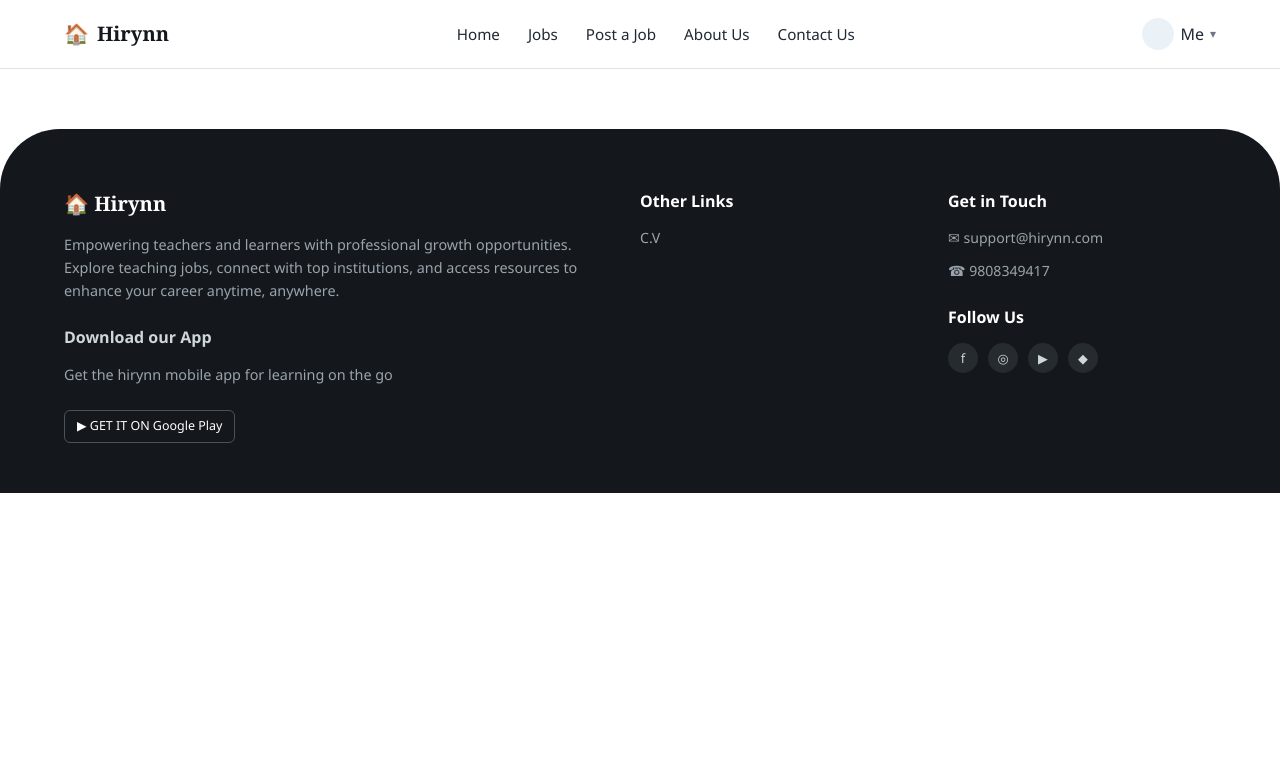
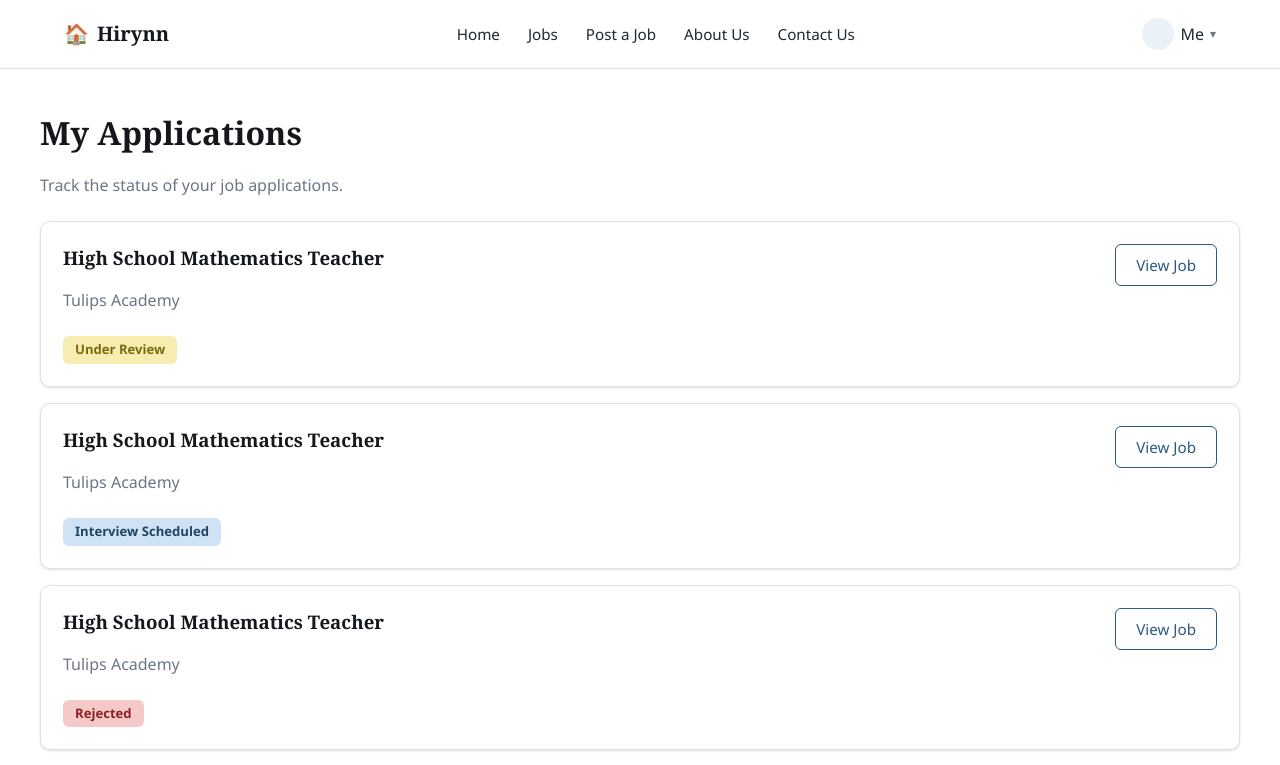
Before and after one commit to LaskaMaharjan/Hirynn-Website, a React (Vite) app: page /my-applications in a window 1280 px wide. Shown: the top 765 px of the page. Built offline with nearby package versions, Linux system fonts and the light colour scheme.

Commit message:
Added Applications.jsx

```diff
--- a/src/App.jsx
+++ b/src/App.jsx
@@ -8,6 +8,7 @@ import ContactUs from "./Components/ContactUs.jsx";
 import AboutUs from "./Components/AboutUs.jsx";
 import PostJob from "./Components/PostJob.jsx";
 import Profile from "./Components/Profile.jsx";
+import Applications from "./Components/Applications.jsx";
 
 export default function App() {
   return (
@@ -21,6 +22,7 @@ export default function App() {
         <Route path="/about-us" element={<AboutUs />} />
         <Route path="/post-a-job" element={<PostJob />} />
         <Route path="/my-profile" element={<Profile />} />
+        <Route path="/my-applications" element={<Applications />} />
       </Routes>
       <Footer />
     </>
--- /dev/null
+++ b/src/Components/Applications.jsx
@@ -0,0 +1,28 @@
+const applications = [
+  { id: 1, title: "High School Mathematics Teacher", institution: "Tulips Academy", status: "Under Review", statusClass: "status-review" },
+  { id: 2, title: "High School Mathematics Teacher", institution: "Tulips Academy", status: "Interview Scheduled", statusClass: "status-interview" },
+  { id: 3, title: "High School Mathematics Teacher", institution: "Tulips Academy", status: "Rejected", statusClass: "status-rejected" },
+  { id: 4, title: "High School Mathematics Teacher", institution: "Tulips Academy", status: "Offer Received", statusClass: "status-offer" },
+];
+
+export default function Applications() {
+  return (
+    <div className="page container">
+      <h1>My Applications</h1>
+      <p className="text-muted">Track the status of your job applications.</p>
+
+      <div className="applications-list">
+        {applications.map((app) => (
+          <div className="application-row" key={app.id}>
+            <div>
+              <h3>{app.title}</h3>
+              <p className="text-muted">{app.institution}</p>
+              <span className={`status ${app.statusClass}`}>{app.status}</span>
+            </div>
+            <button className="btn btn-outline">View Job</button>
+          </div>
+        ))}
+      </div>
+    </div>
+  );
+}
--- a/src/styles.css
+++ b/src/styles.css
@@ -585,3 +585,38 @@ button { cursor: pointer; font-family: inherit; }
 @media (max-width: 900px) {
   .profile-layout { grid-template-columns: 1fr; }
 }
+/* ===== My Applications ===== */
+.applications-list {
+  display: flex;
+  flex-direction: column;
+  gap: 16px;
+  margin-top: 24px;
+}
+
+.application-row {
+  display: flex;
+  justify-content: space-between;
+  align-items: flex-start;
+  gap: 16px;
+  background: #fff;
+  border: 1px solid var(--color-border);
+  border-radius: var(--radius-md);
+  box-shadow: var(--shadow-card);
+  padding: 22px;
+}
+
+.application-row h3 { margin-bottom: 6px; }
+
+.status {
+  display: inline-block;
+  padding: 4px 12px;
+  border-radius: var(--radius-sm);
+  font-size: 0.82rem;
+  font-weight: 600;
+  margin-top: 8px;
+}
+
+.status-review { background: #f7edb1; color: #7a6a10; }
+.status-interview { background: #cfe3f5; color: #1f4665; }
+.status-rejected { background: #f6c9c9; color: #8a2222; }
+.status-offer { background: #c9f0c9; color: #1e6b21; }
```
